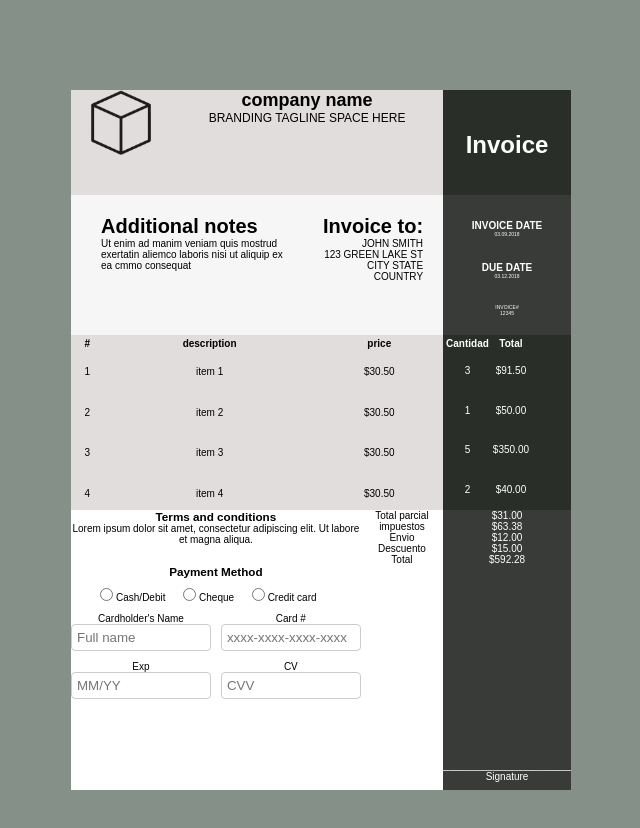
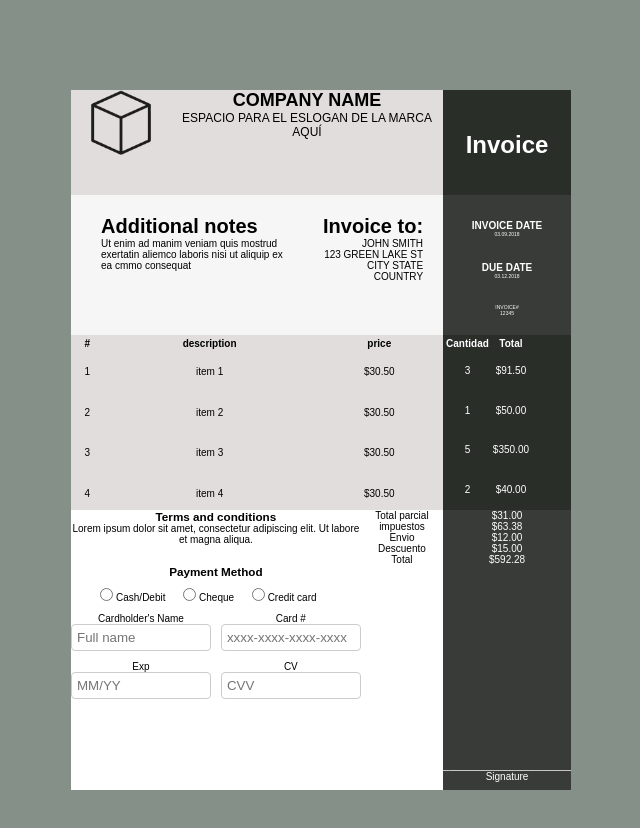
Before and after one commit to Nicolas2407/factura, a plain HTML site: page index.html in a window 1280 px wide. Shown: the whole page, without its empty margins (319-959 px from the left). Drawn offline with Linux system fonts and the light colour scheme.

Commit message:
index.html

```diff
--- a/index.html
+++ b/index.html
@@ -12,8 +12,8 @@
     <div class="invoice-container">
         <div class=" element elemento-1">
             <img src="CUBO 2.png" alt="logo" class="cubo">
-            <h2>company name</h2>
-            <P>BRANDING TAGLINE SPACE HERE</P>
+            <h2>COMPANY NAME</h2>
+            <P>ESPACIO PARA EL ESLOGAN DE LA MARCA AQUÍ</P>
         </div>
         <div class=" element elemento-2">
             <h2>Invoice</h2>
```
